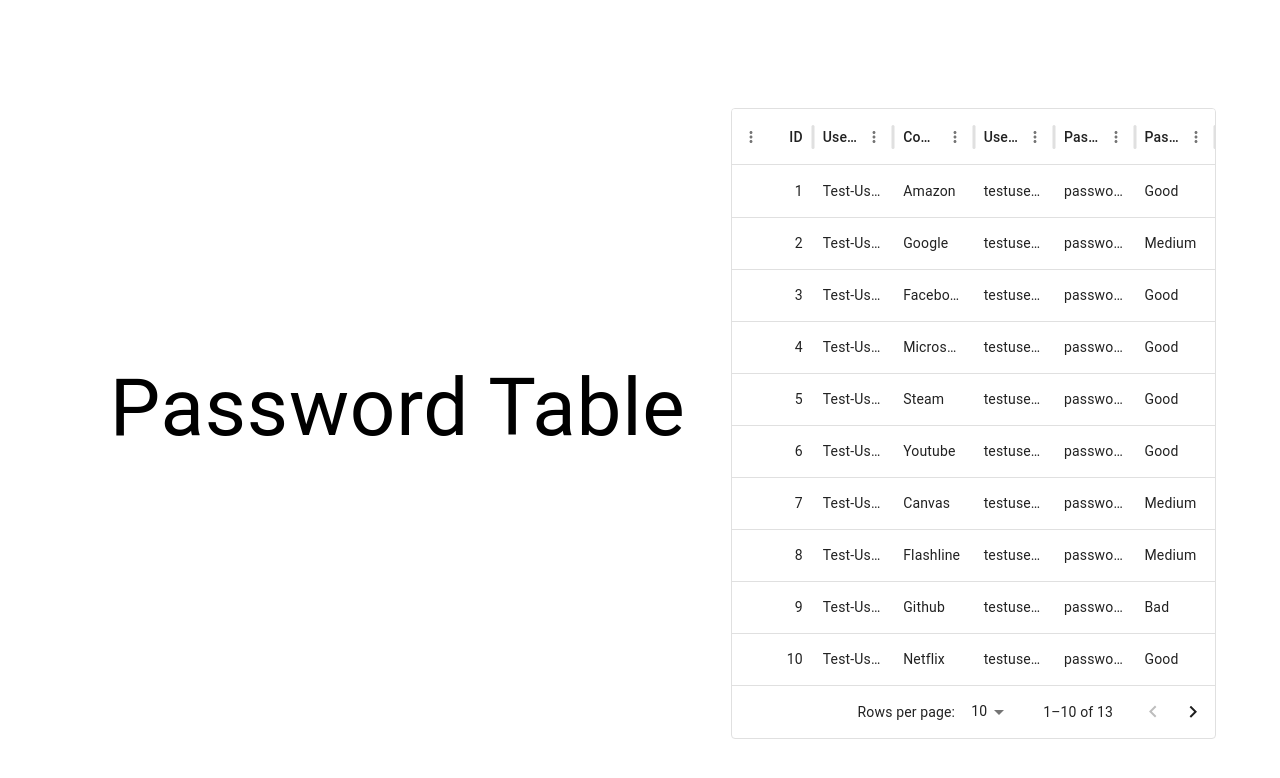
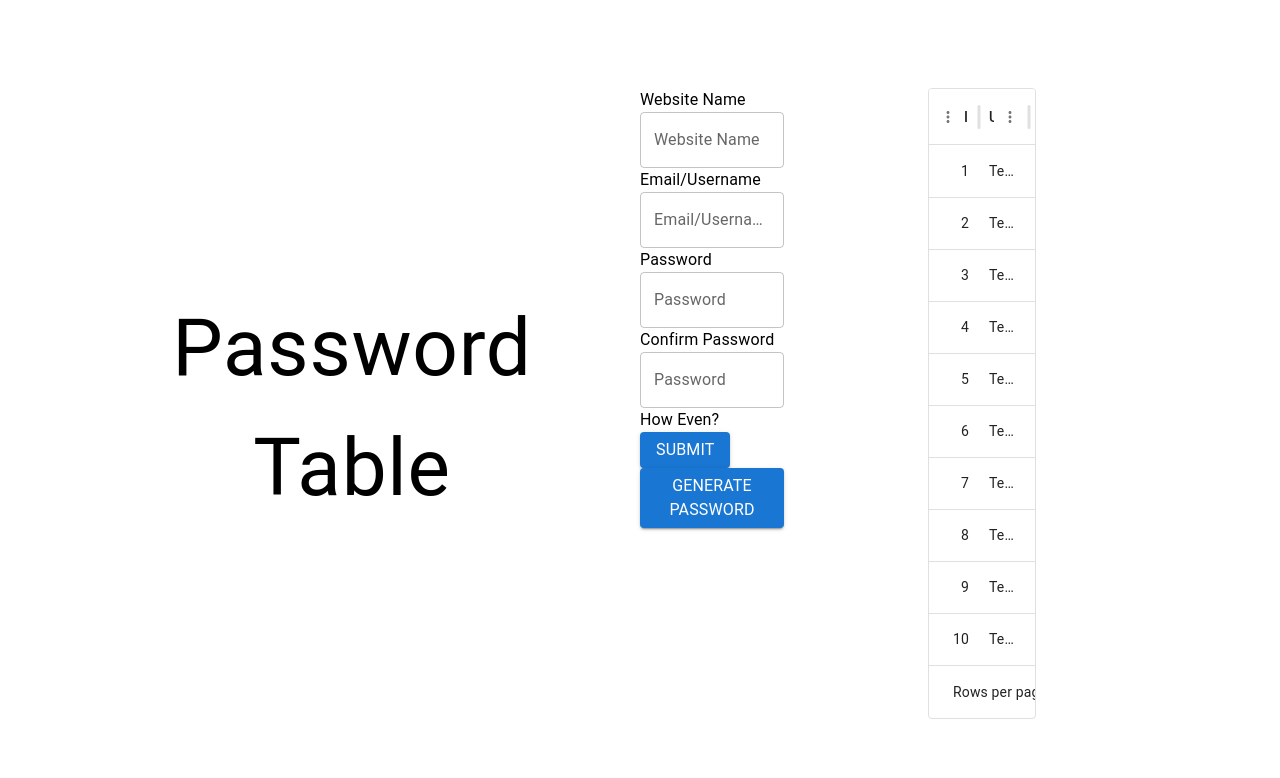
Before and after one commit to dbabusci/Info-Sec-Project, a React (Vite) app: page /landing in a window 1280 px wide. Shown: the top 778 px of the page. Built offline with nearby package versions, Linux system fonts and the light colour scheme.

Commit message:
Sync - Fixed the formatting on Login/Signup(kinda) in progress table page format

```diff
--- a/src/components/Login-Form.jsx
+++ b/src/components/Login-Form.jsx
@@ -4,7 +4,7 @@
 */
 
 //imported components
-import { TextField, Button, Typography } from "@mui/material";
+import { TextField, Button, Typography, Link } from "@mui/material";
 import { useState } from "react";
 import { useNavigate } from "react-router-dom";
 
@@ -72,6 +72,9 @@
                     onClick={handleSubmit}
                 >Login</Button>
             </div>
+            <div>
+                <Link href="/signup">Sign-Up</Link>
+            </div>
         </div>
     );
 }
--- a/src/components/New-Password-Form.jsx
+++ b/src/components/New-Password-Form.jsx
@@ -76,13 +76,6 @@
                     value={confirmPassword}
                     onChange={handleConfirmPasswordChange}
                 />
-            </div>            <div>
-                <Typography>Password</Typography>
-                <TextField
-                    label="Password"
-                    value={password}
-                    onChange={handlePasswordChange}
-                />
             </div>
             <div>
                 <Typography>{strength}</Typography>
--- a/src/components/Signup-Form.jsx
+++ b/src/components/Signup-Form.jsx
@@ -1,5 +1,5 @@
 //imported components
-import { TextField, Button, Typography } from "@mui/material";
+import { TextField, Button, Typography, Link } from "@mui/material";
 import { useState } from "react";
 
 //style
@@ -67,6 +67,9 @@
                     onClick={handleSubmit}
                 >Submit</Button>
             </div>
+            <div>
+                <Link href="/">Back to Login</Link>
+            </div>
         </div>
     );
 }
--- a/src/pages/Login-Page.jsx
+++ b/src/pages/Login-Page.jsx
@@ -12,13 +12,18 @@
 import Title from "../components/Title";
 
 //style
-import "../style/general_page.css"
+import "../style/general_page.css";
+import "../style/login_form.css"
 
 function LoginPage() {
     return(
         <div className="login_page_container">
-            <Title pageTitle={"Login"}/>
-            <LoginForm/>
+            <div className="login_title_container">
+                <Title pageTitle={"Login"}/>
+            </div>
+            <div className="login_form_container">
+                <LoginForm/>
+            </div>
         </div>
     );
 }
--- a/src/pages/Password-View-Page.jsx
+++ b/src/pages/Password-View-Page.jsx
@@ -1,15 +1,26 @@
 //Custom Componenets
 import PasswordTable from "../components/Password-Table";
 import Title from "../components/Title";
+import NewPasswordForm from "../components/New-Password-Form";
 
 //style
 import "../style/general_page.css";
+import "../style/password_table.css";
 
 function PasswordViewPage() {
     return(
         <div className="view_page_container">
-            <Title pageTitle={"Password Table"}/>
-            <PasswordTable/>
+            <div className="table_title_container">
+                <Title pageTitle={"Password Table"}/>
+            </div>
+            <div className="utilities_container">
+                <div className="password_table_container">
+                    <NewPasswordForm/>
+                </div>
+                <div className="password_creater_container">
+                    <PasswordTable/>
+                </div>
+            </div>
         </div>
     );
 }
--- a/src/pages/Signup-Page.jsx
+++ b/src/pages/Signup-Page.jsx
@@ -1,13 +1,22 @@
 //custom components
 import SignupForm from "../components/Signup-Form";
+import Title from "../components/Title";
 
 //style
 import '../style/general_page.css';
+import '../style/signup_form.css';
 
 function SignupPage() {
-    <div className="signup_page_holder">
-        <SignupForm/>
-    </div>
+    return(
+        <div className="signup_page_container">
+            <div className="signup_title_container">
+                <Title pageTitle={"Sign-Up"}/>
+            </div>
+            <div className="signup_form_container">
+                <SignupForm/>
+            </div>
+        </div>
+    );
 }
 
 export default SignupPage;
--- a/src/style/general_page.css
+++ b/src/style/general_page.css
@@ -4,9 +4,9 @@
 }
 
 .login_page_container{
-    display: flex;
-    justify-content: center;
-    align-items: center;
+    display: grid;
+    grid-template-columns: [main-column-start] 100%;
+    grid-template-rows: [title-row-start] 20% [login-form-row-start] 80% [end-row];
     width: 100vw;
     height: 100vh;
 }
@@ -20,9 +20,9 @@
 }
 
 .signup_page_container{
-    display: flex;
-    justify-content: center;
-    align-items: center;
+    display: grid;
+    grid-template-columns: [main-column] 100%;
+    grid-template-rows: [title-row-start] 20% [signup-form-row-start] 80% [end-row];
     width: 100vw;
     height: 100vh;
 }
--- a/src/style/login_form.css
+++ b/src/style/login_form.css
@@ -4,8 +4,8 @@
     grid-template-rows: [username-row-start] 40% [password-row-start] 40% [submit-row-start] 20% [end-row];
     justify-content: center;
     align-items: center;
-    height: 50%;
-    width: 50%;
+    height: 100%;
+    width: 75%;
     border: 2px solid black;
     border-radius: 15px;
     box-shadow: 0 0 3px black;
@@ -55,3 +55,16 @@
     justify-content: center;
     width: 50%;
 }
+
+.login_title_container{
+    width: 100%;
+    height: 20%;
+}
+
+.login_form_container{
+    display: flex;
+    justify-content: center;
+    align-items: center;
+    width: 100%;
+    height: 80%;
+}
--- a/src/style/password_table.css
+++ b/src/style/password_table.css
@@ -7,3 +7,28 @@
     width: 100%;
     height: 100%;
 }
+
+.table_title_container{
+    display: flex;
+    justify-content: center;
+    width: 100%;
+    height: 20%;
+}
+
+.utilities_container{
+    display: grid;
+    grid-template-columns: [new-password-start] 50% [password-table-start] 50% [column-end];
+    grid-template-rows: [row-start] 100% [row-end];
+    width: 100%;
+    height: 80%;
+}
+
+.password_table_container{
+    width: 50%;
+    height: 100%;
+}
+
+.password_creater_container{
+    width: 50%;
+    height: 100%;
+}
--- a/src/style/signup_form.css
+++ b/src/style/signup_form.css
@@ -4,8 +4,8 @@
     grid-template-rows: [username-row-start] 30% [password-row-start] 30% [submit-row-start] 30% [passwordCheck-row-start] 10% [end-row];
     justify-content: center;
     align-items: center;
-    height: 75%;
-    width: 50%;
+    height: 100%;
+    width: 75%;
     border: 2px solid black;
     border-radius: 15px;
     box-shadow: 0 0 3px black;
@@ -18,3 +18,16 @@
     width: 100%;
     height: 100%;
 }
+
+.signup_title_container{
+    width: 100%;
+    height: 20%;
+}
+
+.signup_form_container{
+    display: flex;
+    justify-content: center;
+    align-items: center;
+    width: 100%;
+    height: 80%;
+}
```
